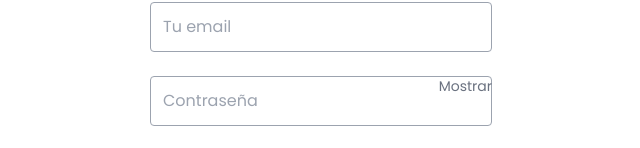
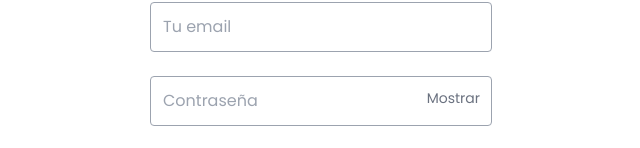
Before and after one commit to mariandrean/NewValue, a React (Vite) app in the folder client/: page /dashboard/register in a window 1280 px wide. Shown: the part 437-585 px from the top of the page, without its empty margins (319-959 px from the left). Built offline with nearby package versions, Linux system fonts and the light colour scheme; sample sign-in values are in the browser's storage.

Commit message:
fix(client):adjust-input-fields-show-size

```diff
--- a/client/src/components/RegisterForm.jsx
+++ b/client/src/components/RegisterForm.jsx
@@ -56,7 +56,7 @@ const RegisterForm = () => {
                     </div>
                     <div className="flex">
 
-                        <div className="relative">
+                        <div className="relative w-full">
                             <input
                                 className="input border border-gray-400 appearance-none rounded w-full p-3 focus focus:border-teal-500 focus:outline-none active:outline-none active:border-teal-500" placeholder="Contraseña"
                                 type={showPassword ? "text" : "password"}
@@ -65,7 +65,7 @@ const RegisterForm = () => {
                             <button
                                 type="button"
                                 id="togglePassword"
-                                className="absolute text-sm right-0 text-gray-500"
+                                className="absolute text-sm mt-3 right-3 text-gray-500"
                                 onClick={togglePasswordVisibility}
                             >
                                 {showPassword ? 'Ocultar' : 'Mostrar'}
```
